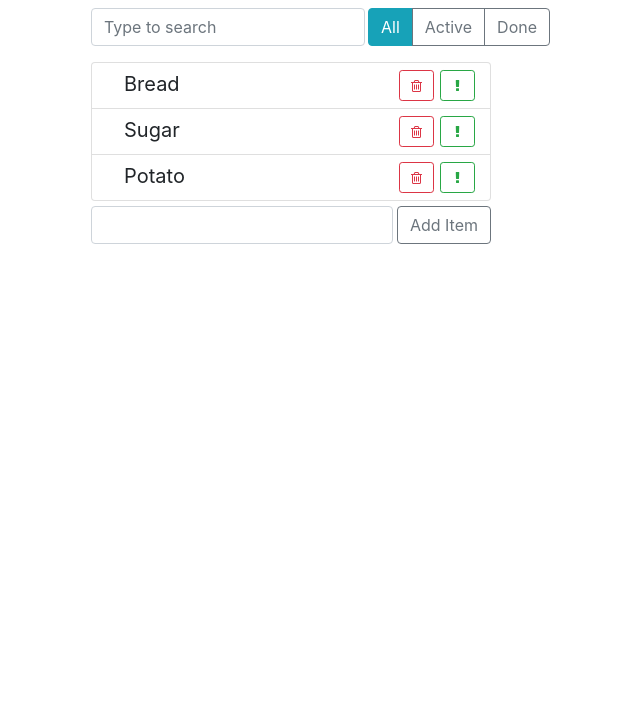
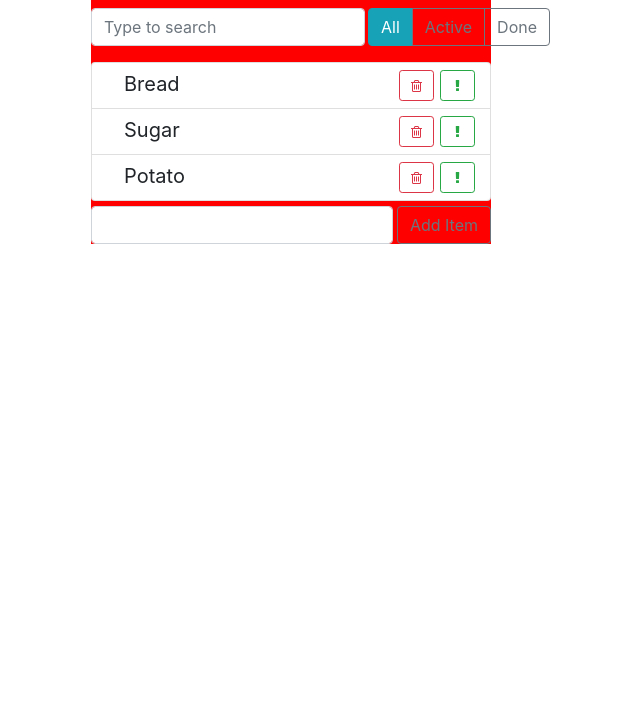
Before and after one commit to Abror21/Todo-List, a React app: page / in a window 1280 px wide. Shown: the part 96-800 px from the top of the page, without its empty margins (349-989 px from the left). Built offline with nearby package versions, Linux system fonts and the light colour scheme.

Commit message:
style test

```diff
--- a/src/components/app/app.css
+++ b/src/components/app/app.css
@@ -1,6 +1,7 @@
 .todo-app {
   margin: 2rem auto 0 auto;
   max-width: 400px;
+  background-color: red;
 }
 
 .top-panel {
--- a/src/components/app/app.js
+++ b/src/components/app/app.js
@@ -1,10 +1,8 @@
 import { Component } from 'react';
-
 import AppHeader from '../app-header';
 import SearchPanel from '../search-panel';
 import TodoList from '../todo-list';
 import ItemStatusFilter from '../item-status-filter';
-
 import './app.css';
 import AddItem from '../add-item';
 
```
Also changed, not shown: package.json (+7 -1 lines), build/asset-manifest.json (added), build/index.html (added), build/static/js/main.2fa930f6.js.LICENSE.txt (added), 5 other files.
